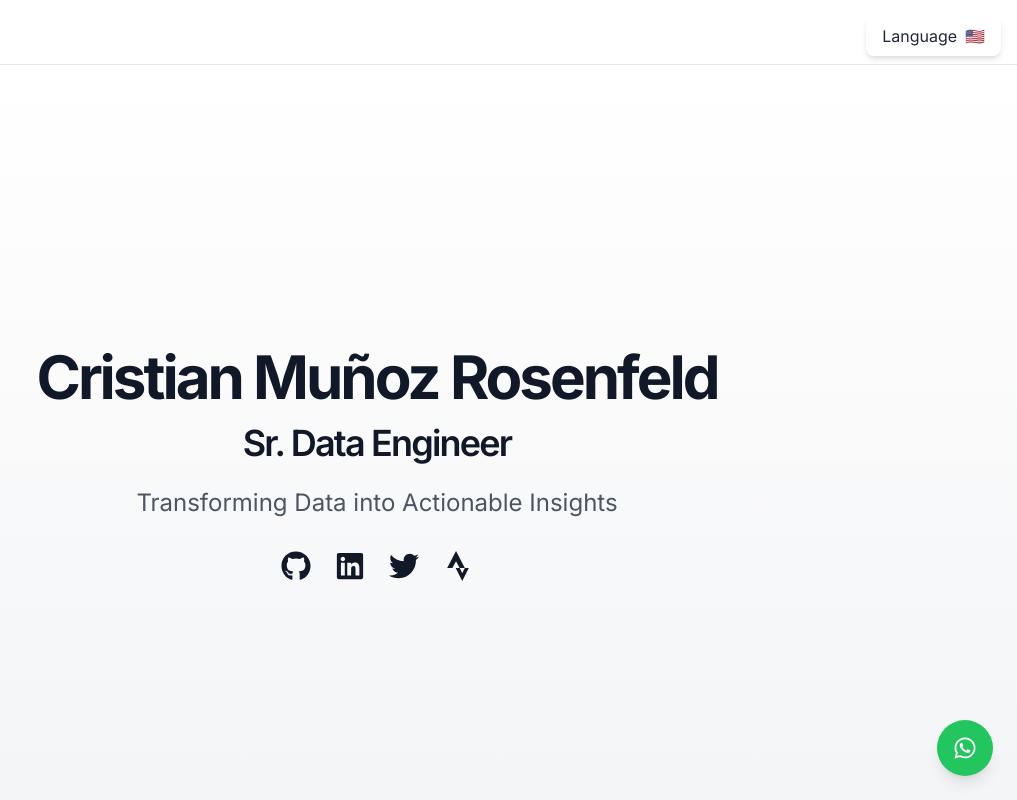
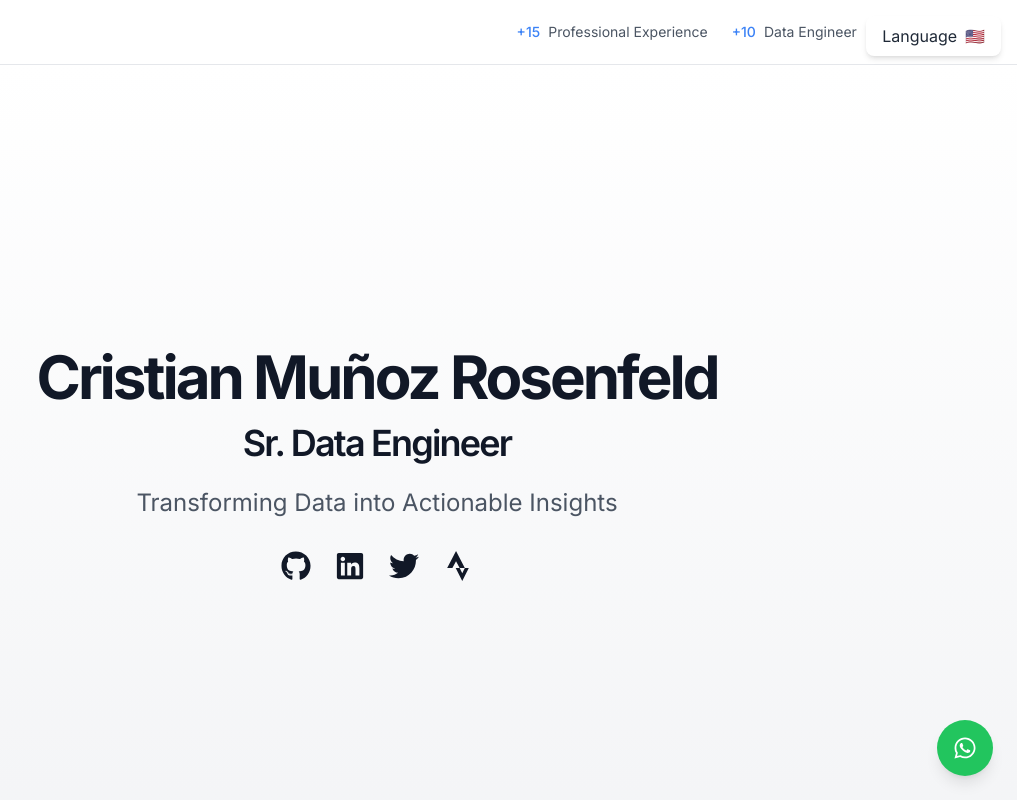
Before and after one commit to cgmuros/personal_web, a Next.js app: page /en in a window 1280 px wide. Shown: the top 800 px of the page, without its empty margins (263-1280 px from the left). Built offline with nearby package versions, Linux system fonts and the light colour scheme.

Commit message:
feat: add experience numbers to header and center layout

```diff
--- a/src/app/[locale]/layout.tsx
+++ b/src/app/[locale]/layout.tsx
@@ -41,7 +41,22 @@ export default async function RootLayout({
         <NextIntlClientProvider locale={locale} messages={messages}>
           <div className="min-h-screen">
             <header className="fixed top-0 left-0 right-0 z-50 bg-white/80 dark:bg-gray-900/80 backdrop-blur-sm border-b border-gray-200 dark:border-gray-800">
-              <div className="container mx-auto px-4 h-16 flex items-center justify-end">
+              <div className="container mx-auto px-4 h-16 flex items-center justify-between">
+                <div className="w-20"></div>
+                <div className="flex items-center space-x-6 text-sm">
+                  <div className="flex items-center">
+                    <span className="text-blue-500 font-medium">+15</span>
+                    <span className="ml-2 text-gray-600 dark:text-gray-400">Professional Experience</span>
+                  </div>
+                  <div className="flex items-center">
+                    <span className="text-blue-500 font-medium">+10</span>
+                    <span className="ml-2 text-gray-600 dark:text-gray-400">Data Engineer</span>
+                  </div>
+                  <div className="flex items-center">
+                    <span className="text-blue-500 font-medium">+8</span>
+                    <span className="ml-2 text-gray-600 dark:text-gray-400">Data Architect</span>
+                  </div>
+                </div>
                 <LanguageSelector />
               </div>
             </header>
```
